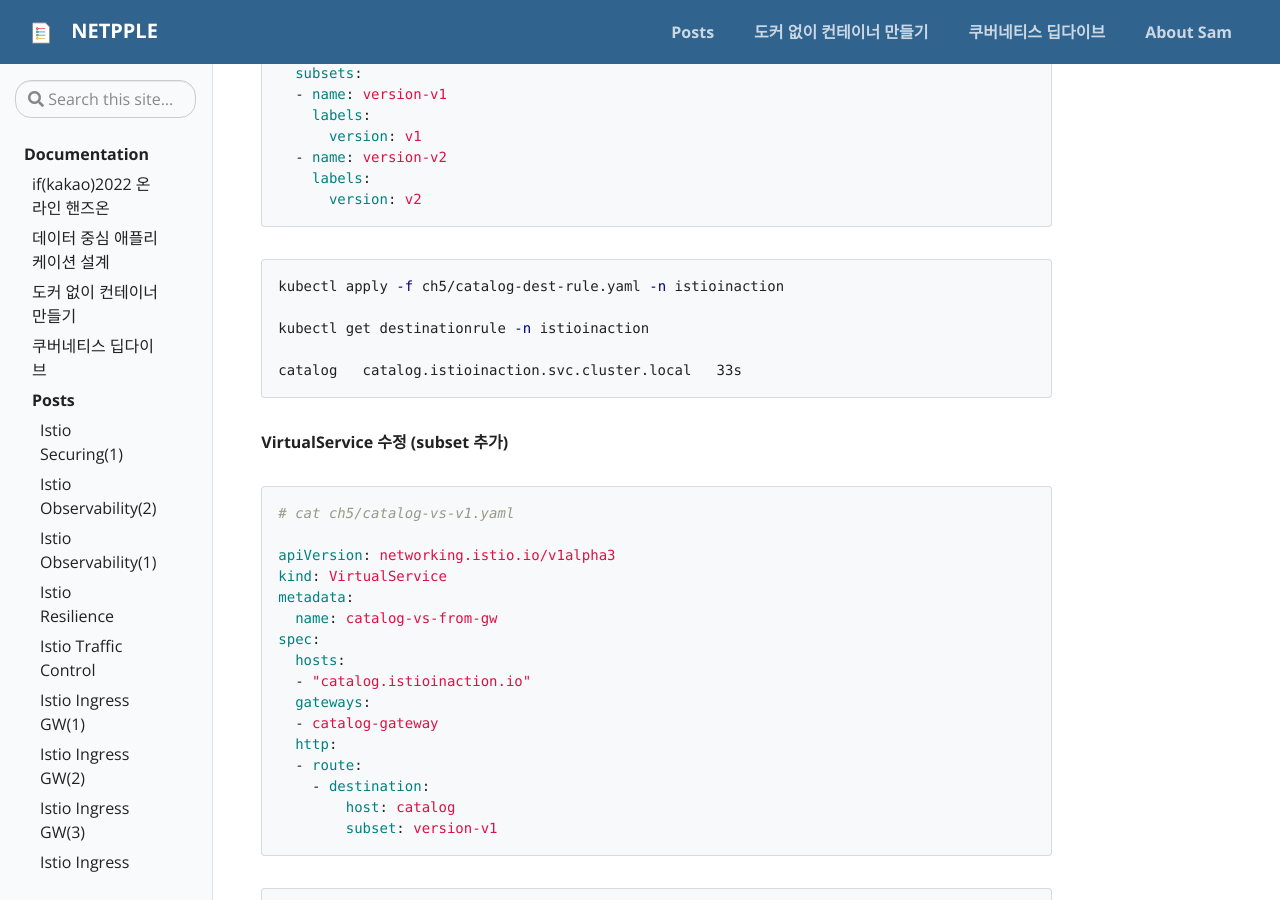
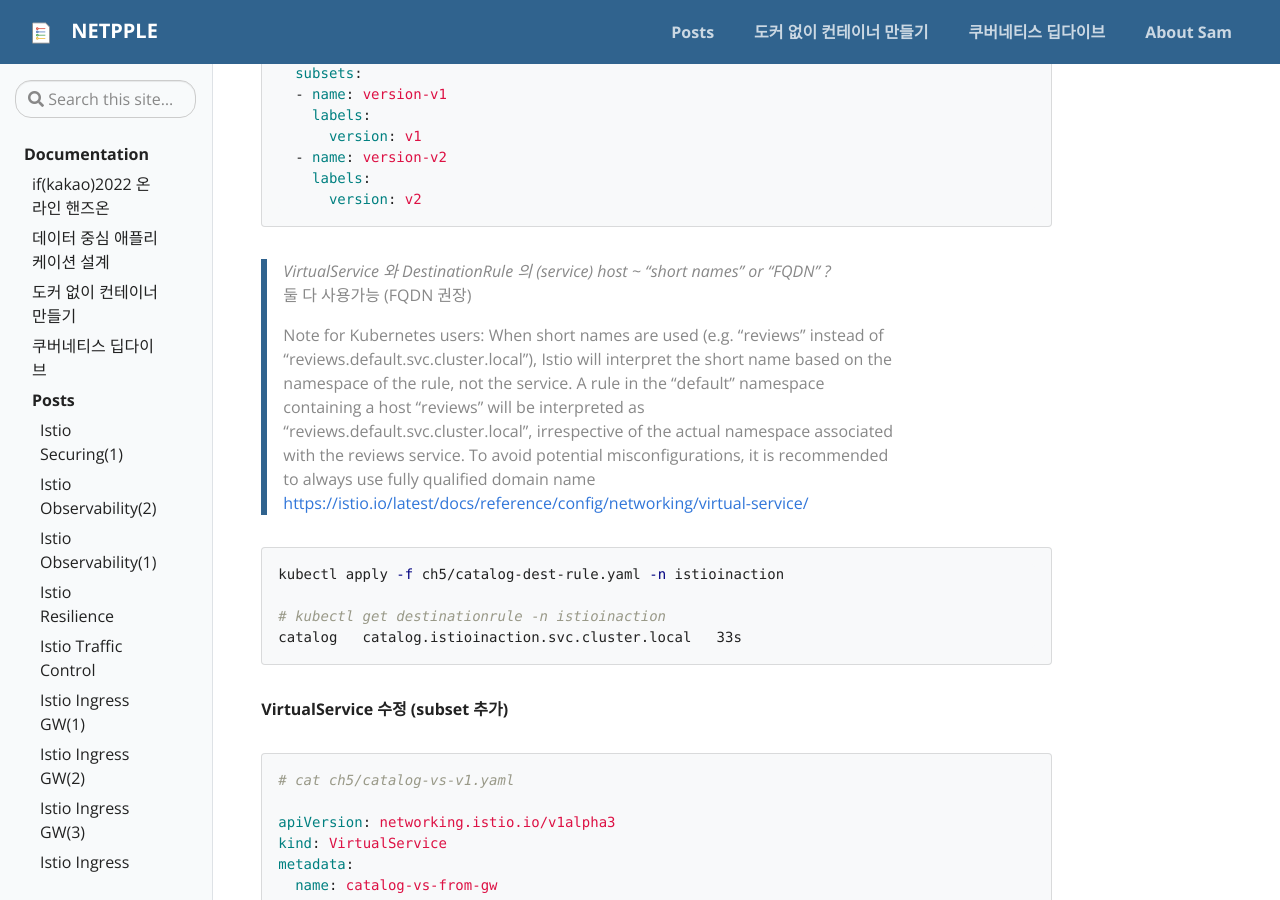
Before and after one commit to netpple/netpple.github.io, a Jekyll site: the page built from _posts/2023-01-07-Istio-ch5-traffic-control.md, in a window 1280 px wide and 900 px high, scrolled down 6176 px. Built offline with Jekyll 4.4.1, drawn with Linux system fonts in a browser that asks for light colours; our own code applies the rules of GitHub Pages for plain Markdown files.

Commit message:
내용 보완

````diff
--- a/_posts/2023-01-07-Istio-ch5-traffic-control.md
+++ b/_posts/2023-01-07-Istio-ch5-traffic-control.md
@@ -282,11 +282,17 @@
       version: v2
 ```
 
+> *VirtualService 와 DestinationRule 의 (service) host ~  “short names” or “FQDN” ?*
+> 둘 다 사용가능 (FQDN 권장)
+>
+> Note for Kubernetes users: When short names are used (e.g. “reviews” instead of “reviews.default.svc.cluster.local”), Istio will interpret the short name based on the namespace of the rule, not the service. A rule in the “default” namespace containing a host “reviews” will be interpreted as “reviews.default.svc.cluster.local”, irrespective of the actual namespace associated with the reviews service. To avoid potential misconfigurations, it is recommended to always use fully qualified domain name
+[https://istio.io/latest/docs/reference/config/networking/virtual-service/](https://istio.io/latest/docs/reference/config/networking/virtual-service/)
+>
+
 ```bash
 kubectl apply -f ch5/catalog-dest-rule.yaml -n istioinaction
 
-kubectl get destinationrule -n istioinaction
-
+# kubectl get destinationrule -n istioinaction
 catalog   catalog.istioinaction.svc.cluster.local   33s
 ```
 
````
Also changed, not shown: other parts of _posts/2023-01-07-Istio-ch5-traffic-control.md (+1 -1 lines), _posts/2022-12-26-Istio-ch4-3-ingress-gw.md (+4 -0 lines).
